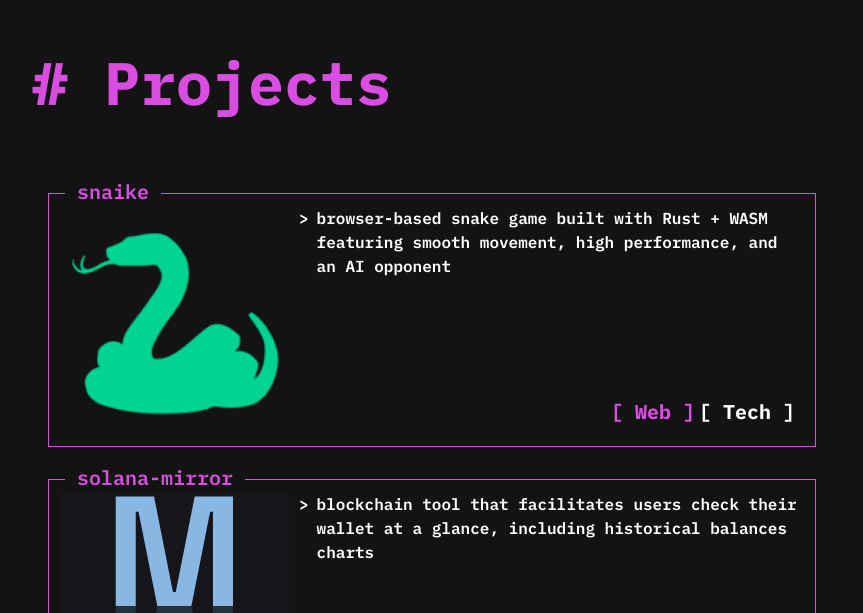
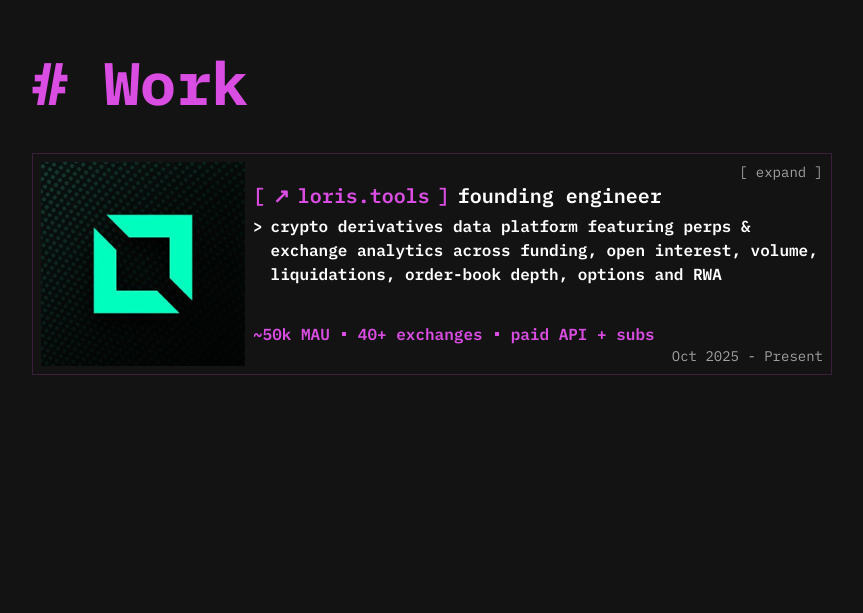
Before and after one commit to setpedro/portfolio-v2, a Next.js app: page / in a window 1280 px wide. Shown: the part 867-1480 px from the top of the page, without its empty margins (208-1071 px from the left). Built offline with nearby package versions, Linux system fonts and the light colour scheme.

Commit message:
feat: WorkEntryDesktop

```diff
--- a/src/app/page.tsx
+++ b/src/app/page.tsx
@@ -4,6 +4,7 @@ import { About } from "@/sections/about";
 import { Hero } from "@/sections/hero";
 import { Projects } from "@/sections/projects";
 import { Socials } from "@/sections/socials";
+import { Work } from "@/sections/work";
 
 export default function Home() {
     return (
@@ -12,6 +13,7 @@ export default function Home() {
 
             <div className="px-4 sm:px-8 md:px-16 lg:px-22 xl:px-40">
                 <Hero />
+                <Work />
                 <Projects />
                 <About />
                 <Socials />
--- /dev/null
+++ b/src/sections/work/Work.tsx
@@ -0,0 +1,15 @@
+import { SectionHeader } from "@/components/SectionHeader";
+import { WorkEntryDesktop } from "./WorkEntryDesktop";
+
+export function Work() {
+    return (
+        <section
+            id="work"
+            className="min-h-screen flex flex-col items-center gap-10 sm:pt-30 md:35 lg:px-10 xl:px-20"
+        >
+            <SectionHeader title="Work" />
+
+            <WorkEntryDesktop />
+        </section>
+    );
+}
--- /dev/null
+++ b/src/sections/work/WorkEntryDesktop.tsx
@@ -0,0 +1,73 @@
+import Image from "next/image";
+import Link from "next/link";
+
+export function WorkEntryDesktop() {
+    return (
+        <div className="flex items-stretch gap-2 border border-accent/20 p-2 w-full max-w-7xl bg-background">
+            <Image
+                src="/loris-tools.png"
+                alt="loris.tools logo"
+                width={204}
+                height={204}
+                sizes="204px"
+                className="w-[204px] h-[204px] object-cover shrink-0"
+            />
+            <div className="flex flex-col justify-between self-stretch w-full">
+                <div className="flex justify-end">
+                    <button
+                        type="button"
+                        className="group cursor-pointer text-foreground/60 hover:text-foreground transition-colors"
+                    >
+                        <div className="text-sm text-foreground/60 group-hover:text-foreground transition-colors">
+                            [ expand ]
+                        </div>
+                    </button>
+                </div>
+                <div className="flex flex-col justify-between h-full">
+                    <div className="flex flex-col gap-1 w-full">
+                        <div className="flex">
+                            <div className="flex gap-2 font-semibold text-xl">
+                                <Link
+                                    href="https://loris.tools"
+                                    target="_blank"
+                                    rel="noopener noreferrer"
+                                    className="flex items-center gap-2 text-accent hover:text-accent/60 transition-colors"
+                                >
+                                    <span>[</span>
+                                    <span>&#8599;</span>
+                                    <span>loris.tools</span>
+                                    <span>]</span>
+                                </Link>
+                                <p>founding engineer</p>
+                            </div>
+                        </div>
+
+                        <div className="flex font-semibold max-w-2xl">
+                            <span className="mr-2">{">"}</span>
+                            <p>
+                                crypto derivatives data platform featuring perps
+                                & exchange analytics across funding, open
+                                interest, volume, liquidations, order-book
+                                depth, options and RWA
+                            </p>
+                        </div>
+                    </div>
+                    <div className="flex items-center">
+                        <div className="flex items-center gap-3 font-semibold text-accent">
+                            <span>~50k MAU</span>
+                            <span className="w-1 h-1 bg-accent"></span>
+                            <span>40+ exchanges</span>
+                            <span className="w-1 h-1 bg-accent"></span>
+                            <span>paid API + subs</span>
+                        </div>
+                    </div>
+                </div>
+                <div className="flex justify-end">
+                    <p className="text-sm text-foreground/60">
+                        Oct 2025 - Present
+                    </p>
+                </div>
+            </div>
+        </div>
+    );
+}
--- /dev/null
+++ b/src/sections/work/index.ts
@@ -0,0 +1 @@
+export { Work } from "./Work";
```
Also changed, not shown: public/loris-tools.png (added).
